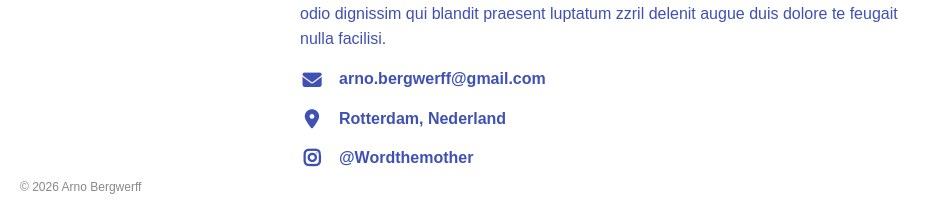
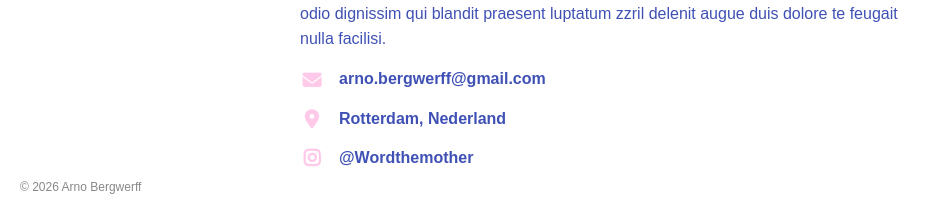
Before and after one commit to arnobergwerff/portfolio, a plain HTML site: page over.html in a window 1280 px wide. Shown: the part 566-783 px from the top of the page, without its empty margins (0-941 px from the left). Drawn offline with Linux system fonts and the light colour scheme; a web font is replaced by a local one.

Commit message:
Update style.css

```diff
--- a/style.css
+++ b/style.css
@@ -124,7 +124,7 @@ font-family: "National Park", sans-serif;
     width: 24px;
 font-weight: bold;
     font-size: 1.2rem;
-    color: #3f51b5; /* Jouw blauwe kleur */
+    color: #ffcae9;
     margin-right: 15px;
     text-align: center;
 }
@@ -135,6 +135,7 @@ font-weight: bold;
 font-weight: bold;
     text-decoration: none;
 }
+
 
 .contact-list a:hover {
     text-decoration: underline;
```
